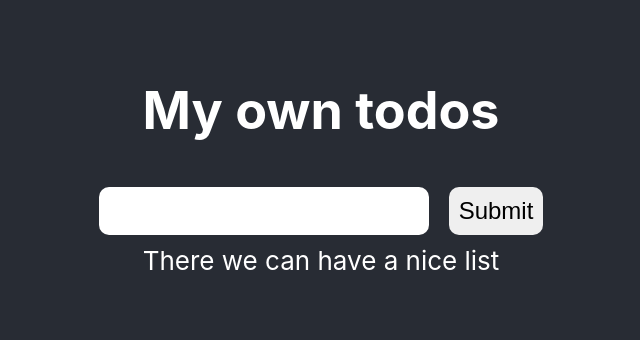
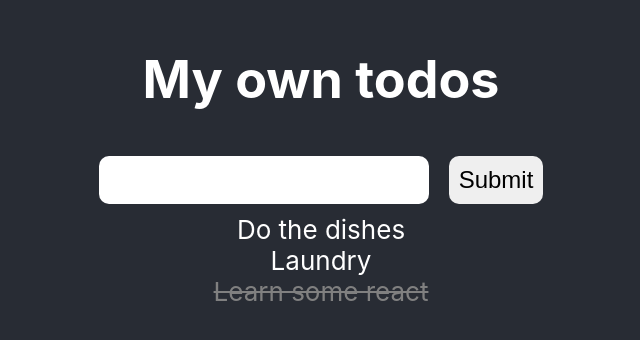
Before and after one commit to peksi/todo-app-example, a React (Create React App) app: page / in a window 1280 px wide. Shown: the part 240-580 px from the top of the page, without its empty margins (319-959 px from the left). Built offline with nearby package versions, Linux system fonts and the light colour scheme.

Commit message:
todo status

```diff
--- a/src/App.css
+++ b/src/App.css
@@ -44,3 +44,8 @@ input, button {
     border: 0;
     margin: 10px;
 }
+
+.done {
+    text-decoration: line-through;
+    color: gray;
+}
--- a/src/TodoList.js
+++ b/src/TodoList.js
@@ -1,9 +1,20 @@
 import React from 'react';
+import "./App.css";
+
+const Todo = (props) => {
+	return (
+		<div className={props.done ? 'done' : '' } >
+			{props.text}
+		</div>
+	)
+}
 
 export const TodoList = () => {
 	return (
 		<div>
-			There we can have a nice list
+			<Todo done={false} text="Do the dishes" />
+			<Todo done={false} text="Laundry" />
+			<Todo done={true} text="Learn some react" />
 		</div>
 	)
 }
```
